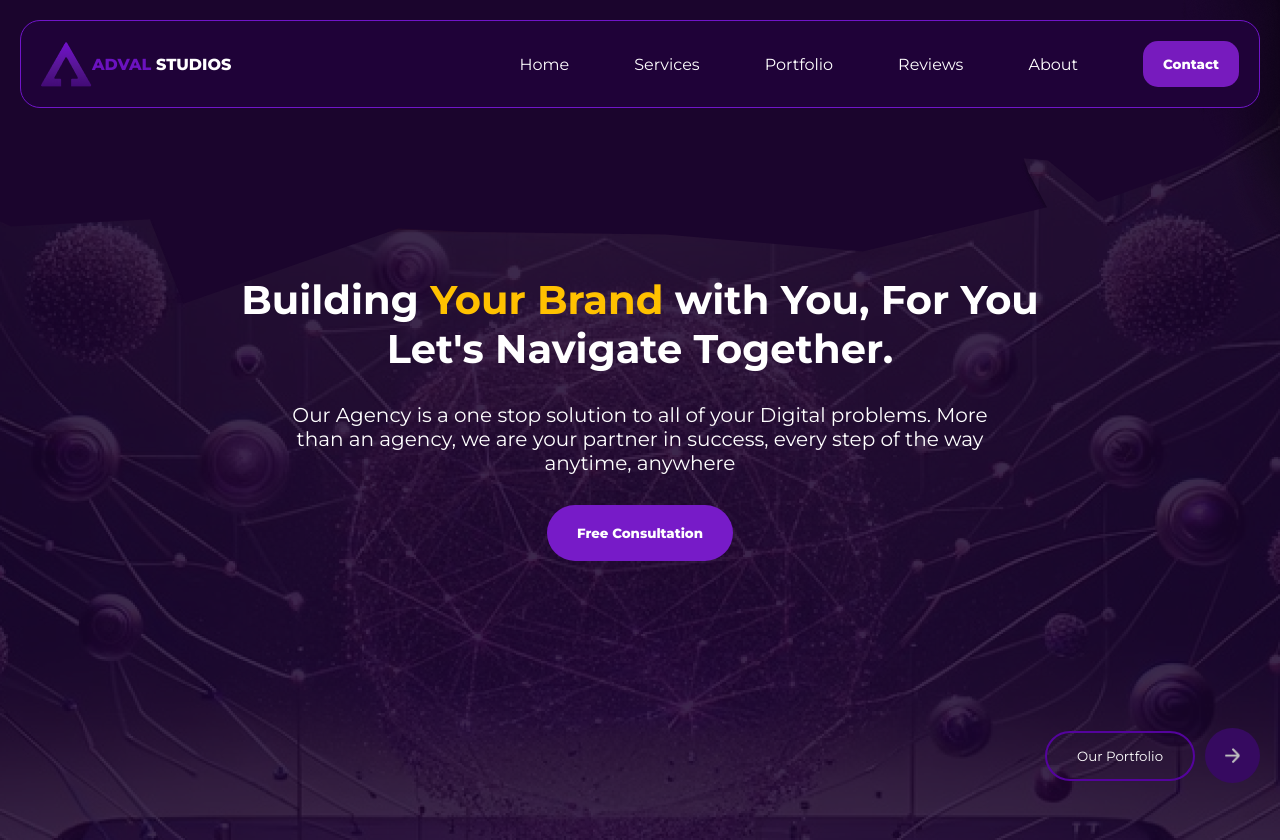
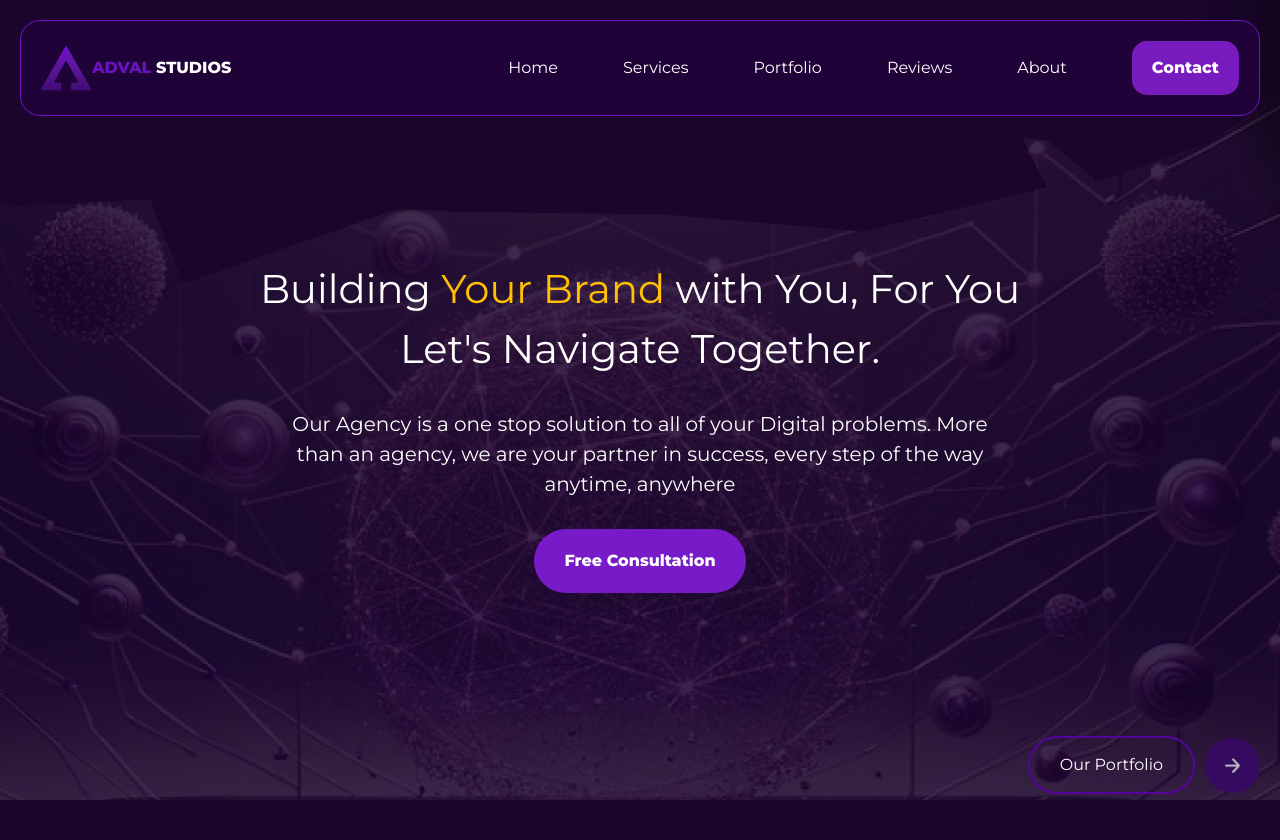
Before and after one commit to TartejBrothers/ADVAL-Portfolio, a React (Create React App) app: page / in a window 1280 px wide. After the commit the page ends 800 px from the top, so only its background shows below. Built offline with nearby package versions, Linux system fonts and the light colour scheme.

Commit message:
Updated: Home Page

```diff
--- /dev/null
+++ b/postcss.config.js
@@ -0,0 +1,3 @@
+module.exports = {
+  plugins: [require("tailwindcss"), require("autoprefixer")],
+};
--- a/src/App.js
+++ b/src/App.js
@@ -1,6 +1,6 @@
-
 import "./App.css";
 import Home from "./components/home";
+
 function App() {
   return (
     <div className="App">
--- /dev/null
+++ b/tailwind.config.js
@@ -0,0 +1,8 @@
+/** @type {import('tailwindcss').Config} */
+module.exports = {
+  content: ["./src/**/*.{js,jsx,ts,tsx}"],
+  theme: {
+    extend: {},
+  },
+  plugins: [],
+};
```
Also changed, not shown: package.json (+7 -1 lines), src/index.css (+6 -3 lines), 1 other file (tests, documents, lock files or other folders).
